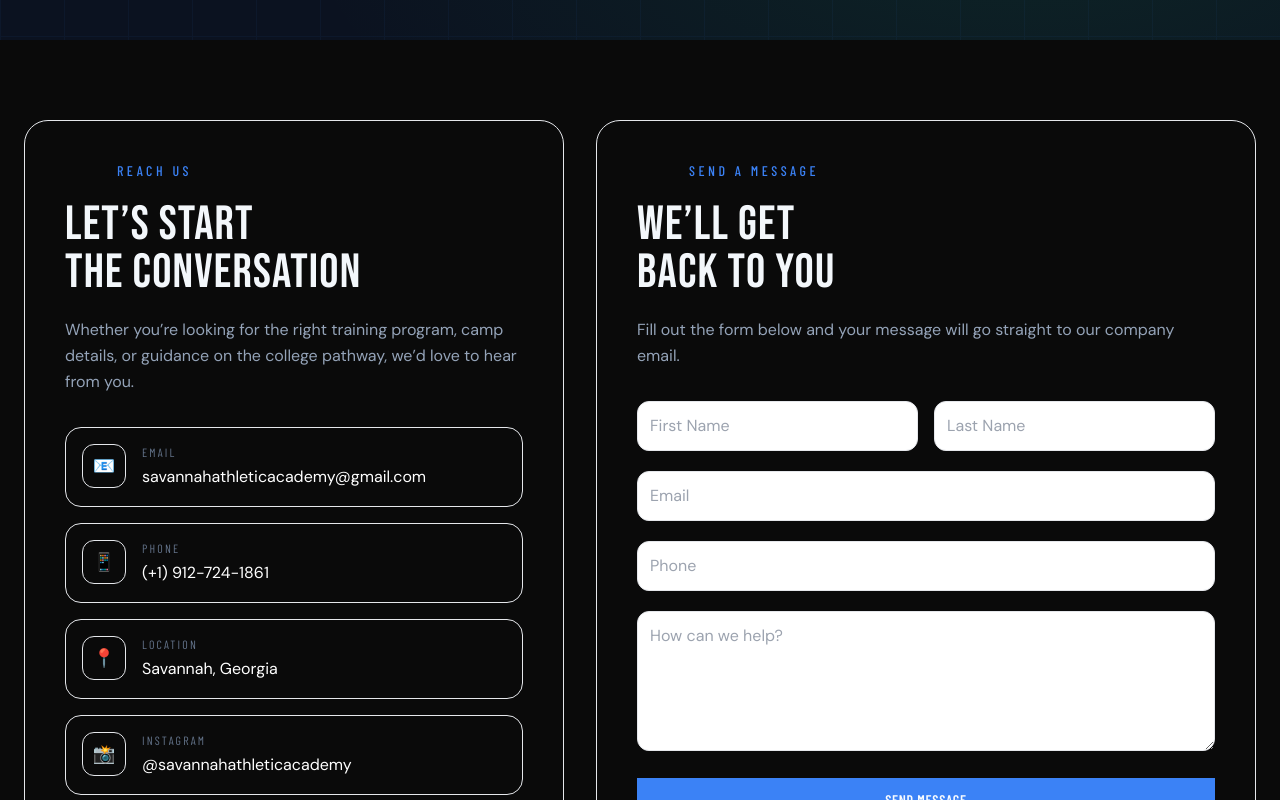
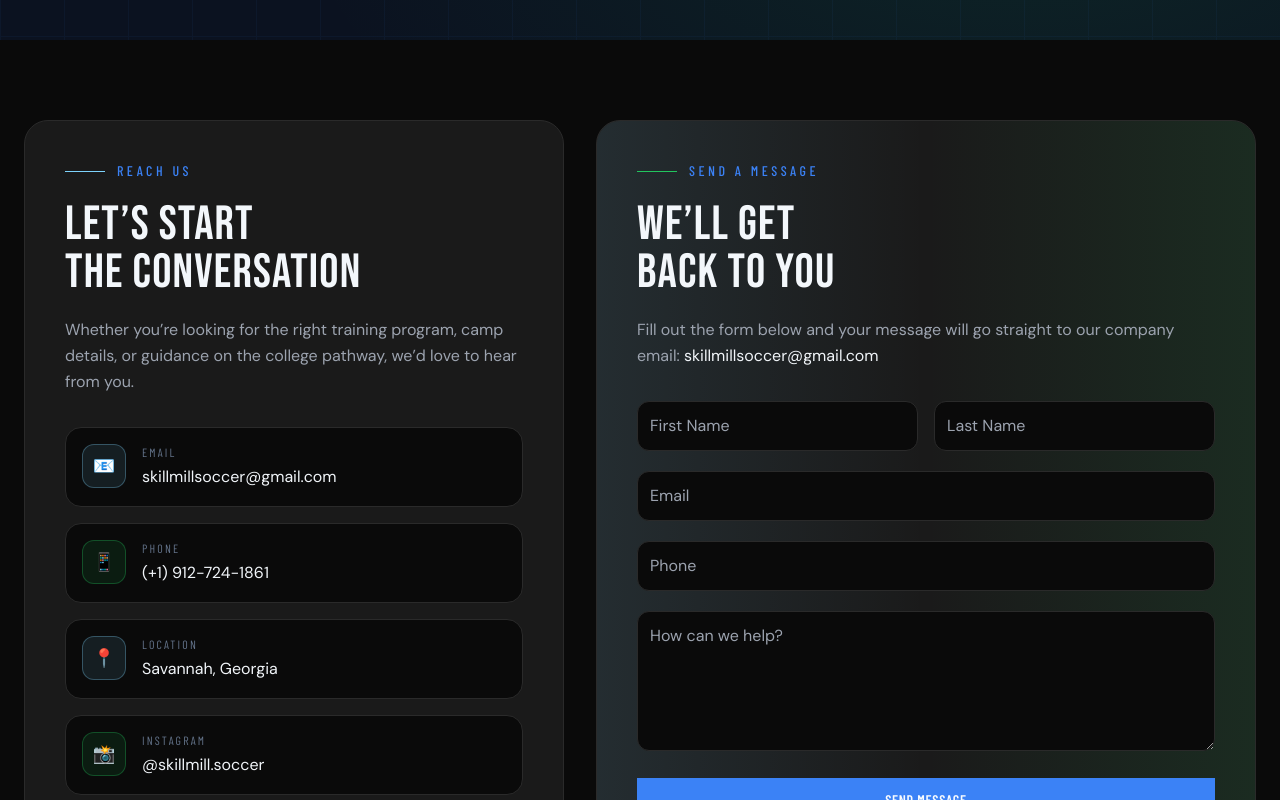
Before and after one commit to savannahathleticacademy-sys/savannah-athletic, a React (Vite) app: page /contact in a window 1280 px wide. Shown: the part 540-1340 px from the top of the page. Built offline with nearby package versions, Linux system fonts and the light colour scheme; a web font is replaced by a local one.

Commit message:
Update Contact.jsx

```diff
--- a/src/Contact.jsx
+++ b/src/Contact.jsx
@@ -4,10 +4,10 @@ import PageHero from './PageHero.jsx'
 const contactItems = [
   {
     label: 'Email',
-    value: 'savannahathleticacademy@gmail.com',
-    href: 'mailto:savannahathleticacademy@gmail.com',
+    value: 'skillmillsoccer@gmail.com',
+    href: 'mailto:skillmillsoccer@gmail.com',
     icon: '📧',
-    accent: 'blue',
+    accent: 'primary',
   },
   {
     label: 'Phone',
@@ -21,12 +21,12 @@ const contactItems = [
     value: 'Savannah, Georgia',
     href: 'https://maps.google.com/?q=Savannah,+GA',
     icon: '📍',
-    accent: 'blue',
+    accent: 'primary',
   },
   {
     label: 'Instagram',
-    value: '@savannahathleticacademy',
-    href: 'https://www.instagram.com/savannahathleticacademy/',
+    value: '@skillmill.soccer',
+    href: 'https://www.instagram.com/skillmill.soccer/',
     icon: '📸',
     accent: 'green',
   },
@@ -46,8 +46,8 @@ export default function Contact() {
     formData.append('name', `${first} ${last}`)
 
     formData.append('access_key', '32de9cfe-9a49-44e1-adb9-018b5c1f24b6')
-    formData.append('subject', 'New Contact Form - Savannah Athletic')
-    formData.append('from_name', 'Savannah Athletic Website')
+    formData.append('subject', 'New Contact Form - Skill Mill Soccer')
+    formData.append('from_name', 'Skill Mill Soccer Website')
 
     const object = Object.fromEntries(formData)
     const json = JSON.stringify(object)
@@ -84,29 +84,29 @@ export default function Contact() {
           <>
             GET IN
             <br />
-            <span className="text-gradient-gold">TOUCH</span>
+            <span className="text-primary">TOUCH</span>
           </>
         }
         subtitle="Questions about training, camps, or getting started? Reach out and we’ll point you in the right direction."
       />
 
-      <section className="py-20 bg-pitch-black">
+      <section className="py-20 bg-skill-black">
         <div className="max-w-7xl mx-auto px-4 sm:px-6">
           <div className="grid grid-cols-1 lg:grid-cols-[0.9fr_1.1fr] gap-8">
             {/* LEFT SIDE */}
-            <div className="rounded-3xl border border-pitch-border bg-pitch-card p-8 md:p-10">
+            <div className="rounded-3xl border border-skill-border bg-skill-card p-8 md:p-10">
               <div className="flex items-center gap-3 mb-5">
-                <div className="w-10 h-px bg-blue" />
+                <div className="w-10 h-px bg-primary" />
                 <span className="section-label">Reach Us</span>
               </div>
 
-              <h2 className="display-heading text-4xl md:text-5xl mb-5">
+              <h2 className="display-heading text-4xl md:text-5xl mb-5 uppercase">
                 LET’S START
                 <br />
                 THE CONVERSATION
               </h2>
 
-              <p className="text-slate-400 leading-relaxed mb-8">
+              <p className="text-text-muted leading-relaxed mb-8">
                 Whether you’re looking for the right training program, camp details,
                 or guidance on the college pathway, we’d love to hear from you.
               </p>
@@ -118,14 +118,14 @@ export default function Contact() {
                     href={item.href}
                     target={item.href.startsWith('http') ? '_blank' : undefined}
                     rel={item.href.startsWith('http') ? 'noreferrer' : undefined}
-                    className="block rounded-2xl border border-pitch-border bg-pitch-black p-4 hover:border-blue/30 transition-all duration-200"
+                    className="block rounded-2xl border border-skill-border bg-skill-black p-4 hover:border-primary/30 transition-all duration-200"
                   >
                     <div className="flex items-start gap-4">
                       <div
                         className={`w-11 h-11 rounded-xl border flex items-center justify-center text-lg flex-shrink-0 ${
-                          item.accent === 'blue'
-                            ? 'border-blue/30 bg-blue/10 text-blue'
-                            : 'border-green/30 bg-green/10 text-green'
+                          item.accent === 'primary'
+                            ? 'border-primary/30 bg-primary/10 text-primary'
+                            : 'border-accent-green/30 bg-accent-green/10 text-accent-green'
                         }`}
                       >
                         {item.icon}
@@ -135,7 +135,7 @@ export default function Contact() {
                         <div className="text-slate-500 text-xs font-heading tracking-[0.18em] uppercase mb-1">
                           {item.label}
                         </div>
-                        <div className="text-white leading-relaxed break-words">
+                        <div className="text-text-main leading-relaxed break-words">
                           {item.value}
                         </div>
                       </div>
@@ -146,23 +146,24 @@ export default function Contact() {
             </div>
 
             {/* FORM */}
-            <div className="rounded-3xl border border-pitch-border bg-pitch-card p-8 md:p-10 relative overflow-hidden">
-              <div className="absolute inset-0 bg-gradient-to-r from-blue/10 via-transparent to-green/10 pointer-events-none" />
+            <div className="rounded-3xl border border-skill-border bg-skill-card p-8 md:p-10 relative overflow-hidden">
+              <div className="absolute inset-0 bg-gradient-to-r from-primary/10 via-transparent to-accent-green/10 pointer-events-none" />
 
               <div className="relative z-10">
                 <div className="flex items-center gap-3 mb-5">
-                  <div className="w-10 h-px bg-green" />
+                  <div className="w-10 h-px bg-accent-green" />
                   <span className="section-label">Send a Message</span>
                 </div>
 
-                <h2 className="display-heading text-4xl md:text-5xl mb-5">
+                <h2 className="display-heading text-4xl md:text-5xl mb-5 uppercase">
                   WE’LL GET
                   <br />
                   BACK TO YOU
                 </h2>
 
-                <p className="text-slate-400 leading-relaxed mb-8">
-                  Fill out the form below and your message will go straight to our company email.
+                <p className="text-text-muted leading-relaxed mb-8">
+                  Fill out the form below and your message will go straight to our company email:
+                  <span className="text-text-main"> skillmillsoccer@gmail.com</span>
                 </p>
 
                 <form onSubmit={onSubmit} className="space-y-5">
@@ -172,7 +173,7 @@ export default function Contact() {
                       name="first_name"
                       placeholder="First Name"
                       required
-                      className="w-full p-3 rounded-xl bg-pitch-black border border-pitch-border text-white"
+                      className="w-full p-3 rounded-xl bg-skill-black border border-skill-border text-text-main"
                     />
 
                     <input
@@ -180,7 +181,7 @@ export default function Contact() {
                       name="last_name"
                       placeholder="Last Name"
                       required
-                      className="w-full p-3 rounded-xl bg-pitch-black border border-pitch-border text-white"
+                      className="w-full p-3 rounded-xl bg-skill-black border border-skill-border text-text-main"
                     />
                   </div>
 
@@ -189,21 +190,21 @@ export default function Contact() {
                     name="email"
                     placeholder="Email"
                     required
-                    className="w-full p-3 rounded-xl bg-pitch-black border border-pitch-border text-white"
+                    className="w-full p-3 rounded-xl bg-skill-black border border-skill-border text-text-main"
                   />
 
                   <input
                     type="text"
                     name="phone"
                     placeholder="Phone"
-                    className="w-full p-3 rounded-xl bg-pitch-black border border-pitch-border text-white"
+                    className="w-full p-3 rounded-xl bg-skill-black border border-skill-border text-text-main"
                   />
 
                   <textarea
                     name="message"
                     placeholder="How can we help?"
                     required
-                    className="w-full p-3 rounded-xl bg-pitch-black border border-pitch-border text-white min-h-[140px]"
+                    className="w-full p-3 rounded-xl bg-skill-black border border-skill-border text-text-main min-h-[140px]"
                   />
 
                   <button type="submit" className="btn-primary w-full justify-center">
@@ -211,7 +212,7 @@ export default function Contact() {
                   </button>
                 </form>
 
-                <span className="text-white mt-4 block">{result}</span>
+                <span className="text-text-main mt-4 block">{result}</span>
               </div>
             </div>
           </div>
```
